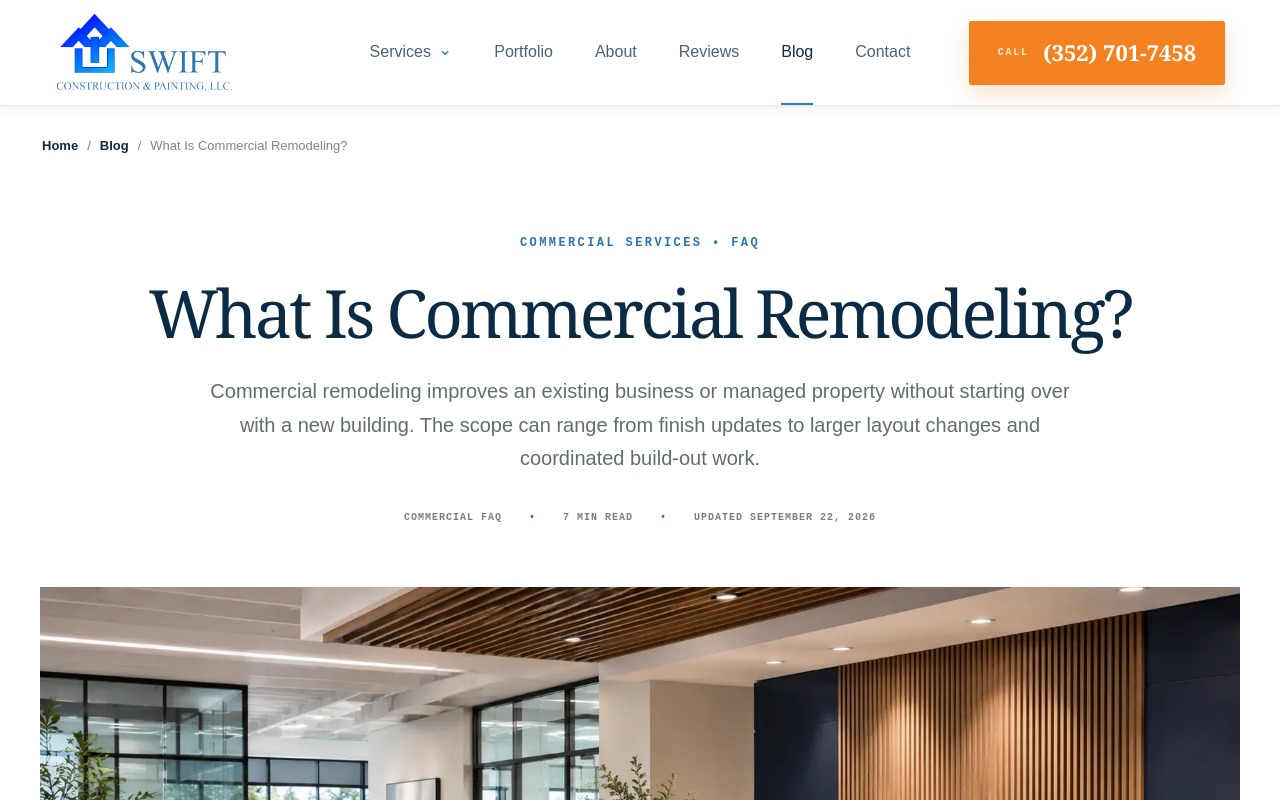
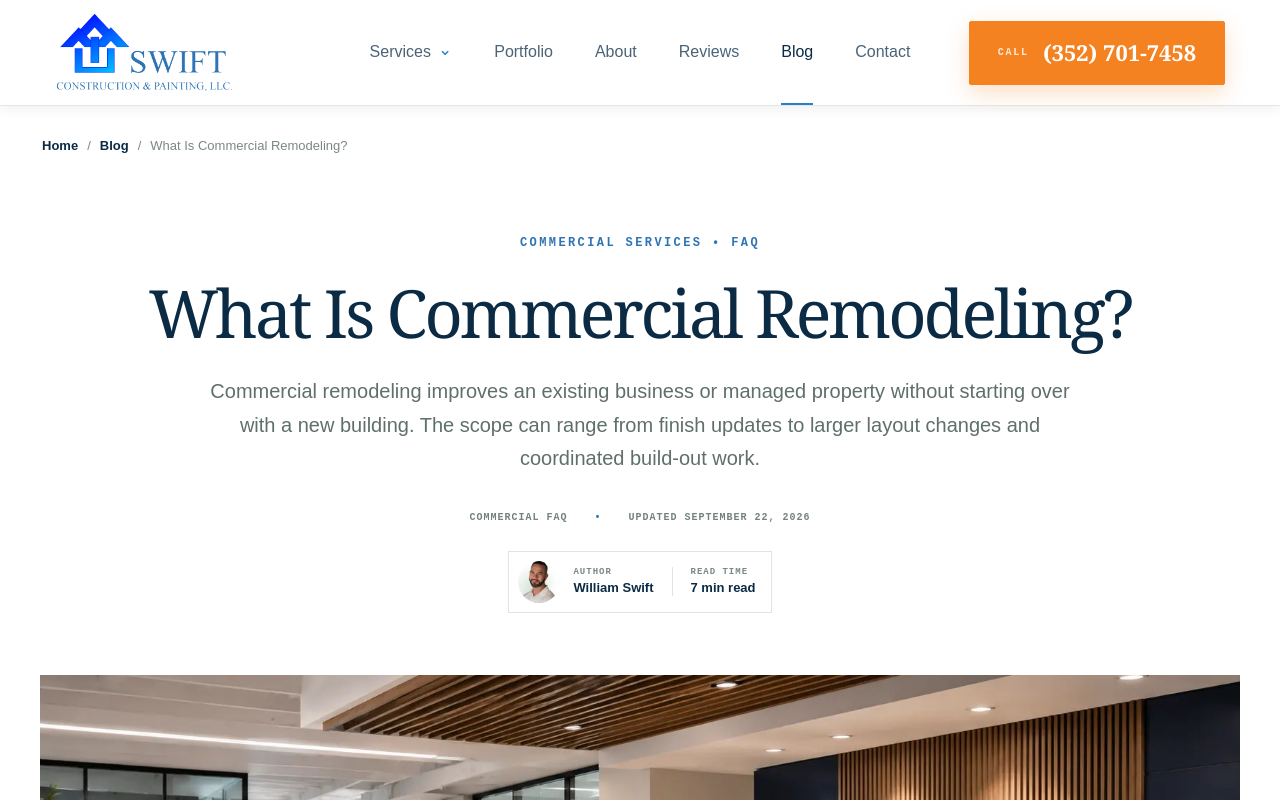
Before and after one commit to stylus1274/swift, a Next.js app: page /blog/what-is-commercial-remodeling in a window 1280 px wide. Shown: the top 800 px of the page. Built offline with nearby package versions, Linux system fonts and the light colour scheme.

Commit message:
Add William Swift author byline to what-is-commercial-remodeling

```diff
--- a/app/blog/what-is-commercial-remodeling/page.tsx
+++ b/app/blog/what-is-commercial-remodeling/page.tsx
@@ -10,7 +10,12 @@ const faqSchema={"@context":"https://schema.org","@type":"FAQPage",mainEntity:fa
 
 export default function Page(){return <main className="blog-page article-page"><SiteHeader active="blog"/>
 <nav className="article-breadcrumb" aria-label="Breadcrumb"><a href="/">Home</a><span>/</span><a href="/blog">Blog</a><span>/</span><span>What Is Commercial Remodeling?</span></nav>
-<header className="article-header"><p className="eyebrow">COMMERCIAL SERVICES • FAQ</p><h1>What Is Commercial Remodeling?</h1><p className="article-deck">Commercial remodeling improves an existing business or managed property without starting over with a new building. The scope can range from finish updates to larger layout changes and coordinated build-out work.</p><div className="article-meta"><span>COMMERCIAL FAQ</span><span>7 MIN READ</span><span>UPDATED SEPTEMBER 22, 2026</span></div></header>
+<header className="article-header"><p className="eyebrow">COMMERCIAL SERVICES • FAQ</p><h1>What Is Commercial Remodeling?</h1><p className="article-deck">Commercial remodeling improves an existing business or managed property without starting over with a new building. The scope can range from finish updates to larger layout changes and coordinated build-out work.</p><div className="article-meta"><span>COMMERCIAL FAQ</span><span>UPDATED SEPTEMBER 22, 2026</span></div>
+      <div className="article-byline">
+        <img className="article-author-avatar" src="/assets/william-swift.jpg" alt="William Swift" />
+        <div className="article-author-copy"><span>Author</span><strong>William Swift</strong></div>
+        <div className="article-read-time"><span>Read Time</span><strong>7 min read</strong></div>
+      </div></header>
 <figure className="article-hero-image"><img src="/assets/commercial-office-reception.webp" alt="Finished modern office reception and commercial interior renovation"/><figcaption>Commercial remodeling can combine construction, painting and finish work inside an existing property.</figcaption></figure>
 <div className="article-shell"><aside className="article-sidebar"><div className="article-contents"><p>Article Contents</p><a href="#quick-answer">Quick Answer</a><a href="#included">What It Includes</a><a href="#new-construction">Remodel vs. New Construction</a><a href="#operations">Occupied Properties</a><a href="#process">Project Process</a><a href="#faqs">FAQs</a></div><div className="article-sidebar-cta"><p>Commercial Property?</p><h2>Define the Scope Around the Existing Space.</h2><a className="button blog-primary" href="/contact">Request an Estimate</a></div></aside>
 <article className="article-body">
```
